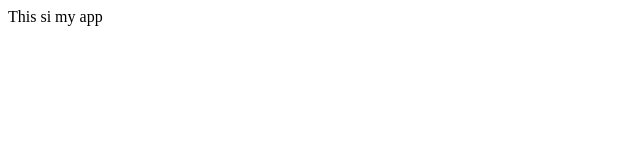
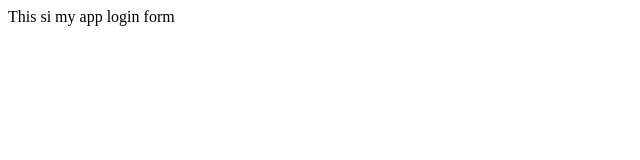
Before and after one commit to SaiSindhuja789/trial, a plain HTML site: page index.html in a window 1280 px wide. Shown: the full height of the page, 0-640 px from the left. Drawn offline with Linux system fonts and the light colour scheme.

Commit message:
login form

```diff
--- /dev/null
+++ b/dir2/app2.js
@@ -0,0 +1 @@
+console.log("mkl");
--- a/index.html
+++ b/index.html
@@ -2,5 +2,7 @@
     <head>
         <title></title>
     </head>
-    <body>This si my app</body>
+    <body>This si my app
+    login form
+</body>
 </html>
```
Also changed, not shown: login.html (added, +1 -0 lines), log.txt (added).
